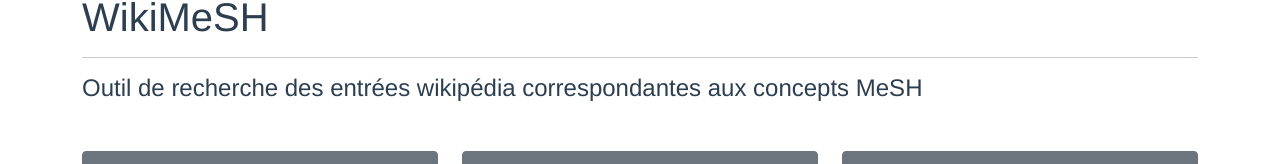
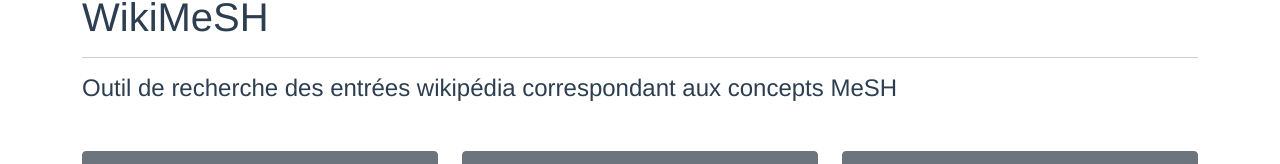
Before and after one commit to mikaeldusenne/wikimesh, a Vue app in the folder frontend/: page / in a window 1280 px wide. Shown: the part 173-337 px from the top of the page. Built offline with nearby package versions, Linux system fonts and the light colour scheme.

Commit message:
grammaire accord

```diff
--- a/frontend/src/views/Home.vue
+++ b/frontend/src/views/Home.vue
@@ -3,7 +3,7 @@
     <div class="container">
       <h1>WikiMeSH</h1>
       <hr />
-      <h4>Outil de recherche des entrées wikipédia correspondantes aux concepts MeSH</h4>
+      <h4>Outil de recherche des entrées wikipédia correspondant aux concepts MeSH</h4>
     </div>
     <div class="container" style="margin-top: 2rem;">
       <div id="navigation-links" class="row">
```
